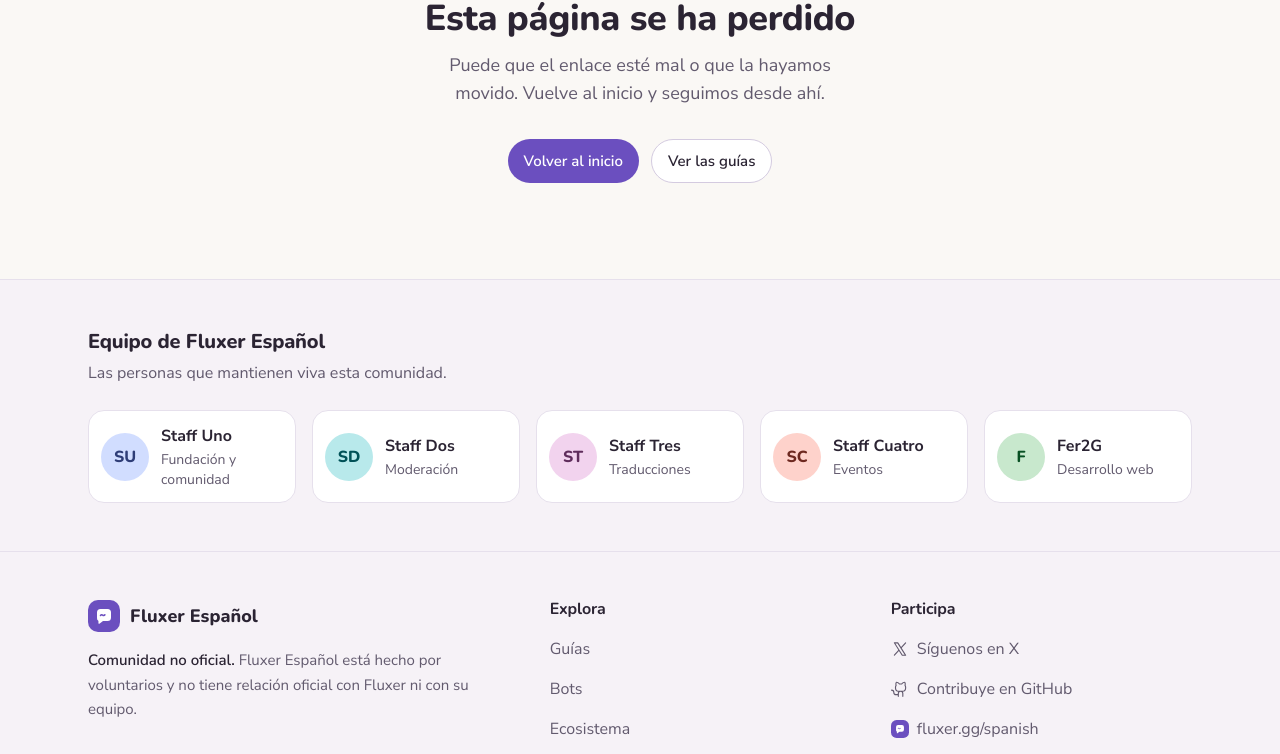
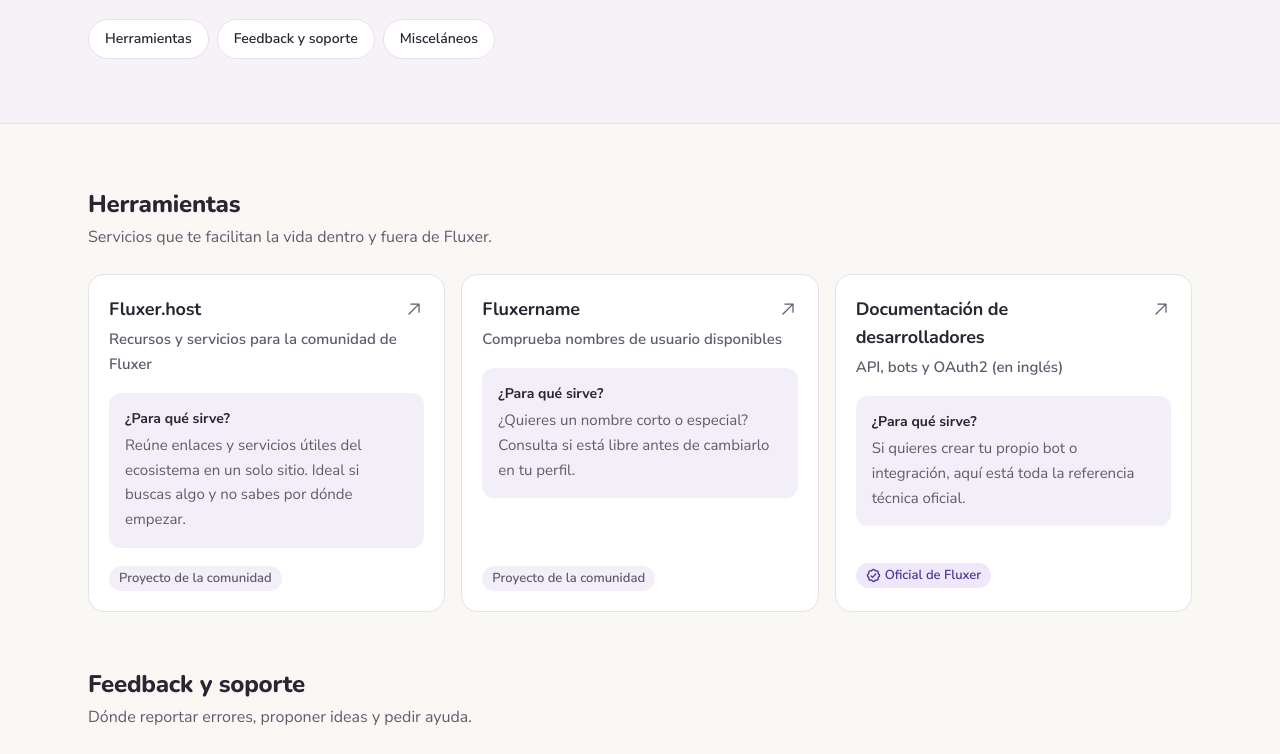
Before and after one commit to FluxerDevs/fluxer-spanish, a Next.js app: page /ecosistema in a window 1280 px wide. Before the commit this address had no page. Shown: the part 298-1052 px from the top of the page. Built offline with nearby package versions, Linux system fonts and the light colour scheme.

Commit message:
feat(ecosistema): add explained links to ecosystem tools

```diff
--- /dev/null
+++ b/app/ecosistema/page.tsx
@@ -0,0 +1,57 @@
+import type { Metadata } from "next";
+import { ToolCard } from "@/components/ecosystem/ToolCard";
+import { Container } from "@/components/ui/Container";
+import { PageHeader } from "@/components/ui/SectionHeader";
+import { toolGroupLabels, tools } from "@/content/tools";
+import type { ToolGroup } from "@/lib/types";
+
+export const metadata: Metadata = {
+  title: "Ecosistema y herramientas",
+  description: "Fluxer.host, Fluxername, feedback y más: enlaces útiles explicados en español.",
+};
+
+const groups = Object.keys(toolGroupLabels) as ToolGroup[];
+
+export default function EcosystemPage() {
+  return (
+    <>
+      <PageHeader
+        eyebrow="Ecosistema"
+        title="Herramientas, explicadas en sencillo"
+        description="Todo lo que rodea a Fluxer, con una explicación corta de para qué sirve cada cosa."
+      >
+        <nav aria-label="Grupos" className="mt-6 flex flex-wrap gap-2">
+          {groups.map((group) => (
+            <a
+              key={group}
+              href={`#${group}`}
+              className="inline-flex min-h-10 items-center rounded-full border border-line bg-surface px-4 text-sm font-semibold hover:border-primary hover:text-primary"
+            >
+              {toolGroupLabels[group].title}
+            </a>
+          ))}
+        </nav>
+      </PageHeader>
+
+      <Container className="py-12 sm:py-16">
+        <div className="space-y-14">
+          {groups.map((group) => (
+            <section key={group} aria-labelledby={group} className="scroll-mt-24">
+              <h2 id={group} className="scroll-mt-24 text-2xl font-extrabold">
+                {toolGroupLabels[group].title}
+              </h2>
+              <p className="mt-1 text-fg-muted">{toolGroupLabels[group].description}</p>
+              <div className="mt-6 grid gap-4 sm:grid-cols-2 lg:grid-cols-3">
+                {tools
+                  .filter((tool) => tool.group === group)
+                  .map((tool) => (
+                    <ToolCard key={tool.id} tool={tool} />
+                  ))}
+              </div>
+            </section>
+          ))}
+        </div>
+      </Container>
+    </>
+  );
+}
--- /dev/null
+++ b/components/ecosystem/ToolCard.tsx
@@ -0,0 +1,45 @@
+import { ArrowUpRightIcon, SealCheckIcon } from "@phosphor-icons/react/ssr";
+import { Badge } from "@/components/ui/Badge";
+import type { Tool } from "@/lib/types";
+
+export function ToolCard({ tool, compact = false }: { tool: Tool; compact?: boolean }) {
+  const external = tool.url.startsWith("http");
+
+  return (
+    <article className="group relative flex h-full flex-col rounded-2xl border border-line bg-surface p-5 transition-colors duration-200 hover:border-primary">
+      <div className="flex items-start justify-between gap-3">
+        <h3 className="text-lg font-bold">
+          <a
+            href={tool.url}
+            {...(external && { target: "_blank", rel: "noopener noreferrer" })}
+            className="after:absolute after:inset-0 after:rounded-2xl group-hover:text-primary"
+          >
+            {tool.name}
+          </a>
+        </h3>
+        <ArrowUpRightIcon
+          size={20}
+          aria-hidden
+          className="mt-1 shrink-0 text-fg-muted transition-transform duration-200 group-hover:translate-x-0.5 group-hover:-translate-y-0.5 group-hover:text-primary"
+        />
+      </div>
+      <p className="mt-1 text-[15px] font-semibold text-fg-muted">{tool.tagline}</p>
+      {!compact && (
+        <div className="mt-4 rounded-xl bg-surface-muted p-4">
+          <p className="text-sm font-bold">¿Para qué sirve?</p>
+          <p className="mt-1 text-[15px] text-fg-muted">{tool.purpose}</p>
+        </div>
+      )}
+      <div className="mt-auto pt-4">
+        {tool.official ? (
+          <Badge tone="primary">
+            <SealCheckIcon size={15} weight="bold" aria-hidden />
+            Oficial de Fluxer
+          </Badge>
+        ) : (
+          <Badge>Proyecto de la comunidad</Badge>
+        )}
+      </div>
+    </article>
+  );
+}
--- /dev/null
+++ b/content/tools.ts
@@ -0,0 +1,96 @@
+import type { Tool, ToolGroup } from "@/lib/types";
+
+export const toolGroupLabels: Record<ToolGroup, { title: string; description: string }> = {
+  tools: {
+    title: "Herramientas",
+    description: "Servicios que te facilitan la vida dentro y fuera de Fluxer.",
+  },
+  feedback: {
+    title: "Feedback y soporte",
+    description: "Dónde reportar errores, proponer ideas y pedir ayuda.",
+  },
+  misc: {
+    title: "Misceláneos",
+    description: "Proyectos de la comunidad que vale la pena conocer.",
+  },
+};
+
+export const tools: Tool[] = [
+  {
+    id: "fluxer-host",
+    name: "Fluxer.host",
+    url: "https://fluxer.host",
+    group: "tools",
+    tagline: "Recursos y servicios para la comunidad de Fluxer",
+    purpose:
+      "Reúne enlaces y servicios útiles del ecosistema en un solo sitio. Ideal si buscas algo y no sabes por dónde empezar.",
+    official: false,
+  },
+  {
+    id: "fluxername",
+    name: "Fluxername",
+    url: "https://fluxername.com",
+    group: "tools",
+    tagline: "Comprueba nombres de usuario disponibles",
+    purpose:
+      "¿Quieres un nombre corto o especial? Consulta si está libre antes de cambiarlo en tu perfil.",
+    official: false,
+  },
+  {
+    id: "fluxer-docs",
+    name: "Documentación de desarrolladores",
+    url: "https://docs.fluxer.app",
+    group: "tools",
+    tagline: "API, bots y OAuth2 (en inglés)",
+    purpose:
+      "Si quieres crear tu propio bot o integración, aquí está toda la referencia técnica oficial.",
+    official: true,
+  },
+  {
+    id: "feedback",
+    name: "Feedback de Fluxer",
+    url: "https://fluxer.app/feedback",
+    group: "feedback",
+    tagline: "Propón ideas y vota las de otros",
+    purpose:
+      "El equipo de Fluxer lee estas propuestas. Puedes escribir en español; si quieres, te ayudamos a traducirla.",
+    official: true,
+  },
+  {
+    id: "bug-reports",
+    name: "Reporte de errores",
+    url: "https://github.com/fluxerapp/fluxer/issues",
+    group: "feedback",
+    tagline: "Avisa de fallos en GitHub",
+    purpose:
+      "Si algo no funciona como debería, revisa si ya está reportado y, si no, abre un issue con pasos para reproducirlo.",
+    official: true,
+  },
+  {
+    id: "status",
+    name: "Estado del servicio",
+    url: "https://status.fluxer.app",
+    group: "feedback",
+    tagline: "¿Se ha caído o es cosa mía?",
+    purpose: "Consulta si hay incidencias activas antes de reinstalar nada.",
+    official: true,
+  },
+  {
+    id: "fluxerlist",
+    name: "FluxerList",
+    url: "https://fluxerlist.com",
+    group: "misc",
+    tagline: "Directorio de servidores, bots y temas",
+    purpose: "Explora servidores y bots de todo el mundo, no solo en español.",
+    official: false,
+  },
+  {
+    id: "theme-editor",
+    name: "Editor de temas",
+    url: "#",
+    group: "misc",
+    tagline: "Personaliza los colores de tu cliente",
+    purpose: "Crea y comparte temas con CSS sin tener que saber programar.",
+    official: false,
+  },
+];
```
